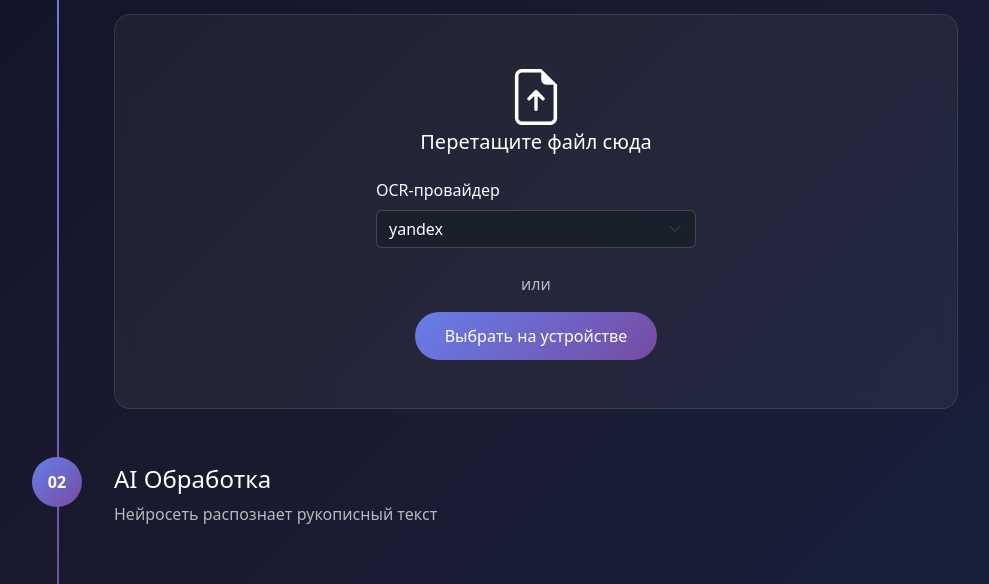
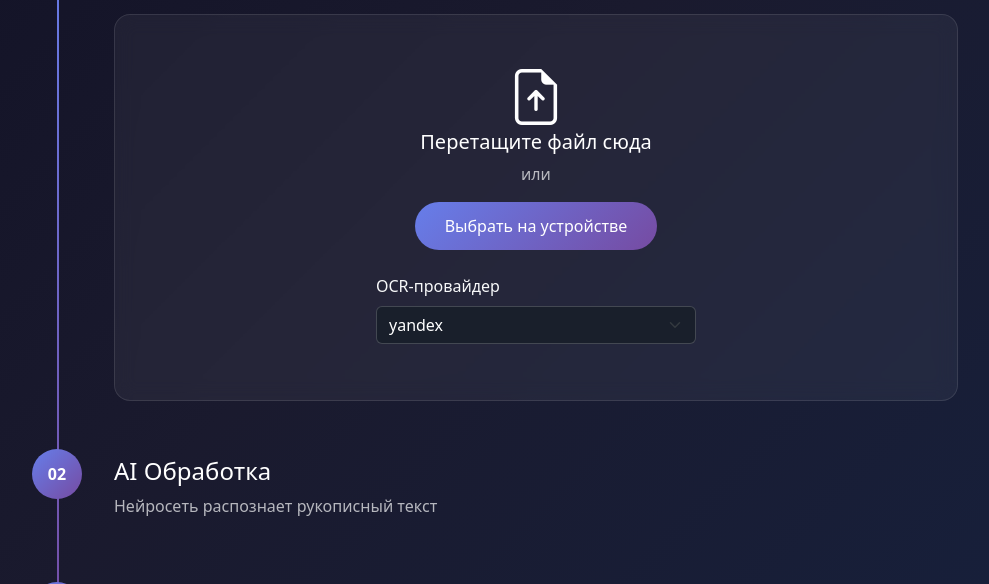
Before and after one commit to Agata3tiakova/litera, a Flask app: page / in a window 1280 px wide. Shown: the part 525-1109 px from the top of the page, without its empty margins (145-1134 px from the left). Run offline with Flask 3, Linux system fonts and the light colour scheme.

Commit message:
Move OCR provider selector below upload button

```diff
--- a/app/templates/index_dark.html
+++ b/app/templates/index_dark.html
@@ -35,7 +35,9 @@
                                 <div class="upload-content text-center py-5">
                                     <i class="bi bi-file-earmark-arrow-up display-4 mb-3"></i>
                                     <h5>Перетащите файл сюда</h5>
-                                    <div class="ocr-provider-control mx-auto my-4">
+                                    <p class="text-light" style="opacity: 0.7;">или</p>
+                                    <button class="btn btn-gradient" id="uploadButton">Выбрать на устройстве</button>
+                                    <div class="ocr-provider-control mx-auto mt-4 mb-2">
                                         <label for="ocrProviderSelect" class="form-label text-light mb-2">
                                             OCR-провайдер
                                         </label>
@@ -47,8 +49,6 @@
                                             {% endfor %}
                                         </select>
                                     </div>
-                                    <p class="text-light" style="opacity: 0.7;">или</p>
-                                    <button class="btn btn-gradient" id="uploadButton">Выбрать на устройстве</button>
                                     <input type="file" id="fileInput" accept="image/*" style="display: none;">
                                     <div id="uploadStatus" class="text-light mt-3" style="display: none;">
                                         <div class="spinner-border text-light" role="status"></div>
```
